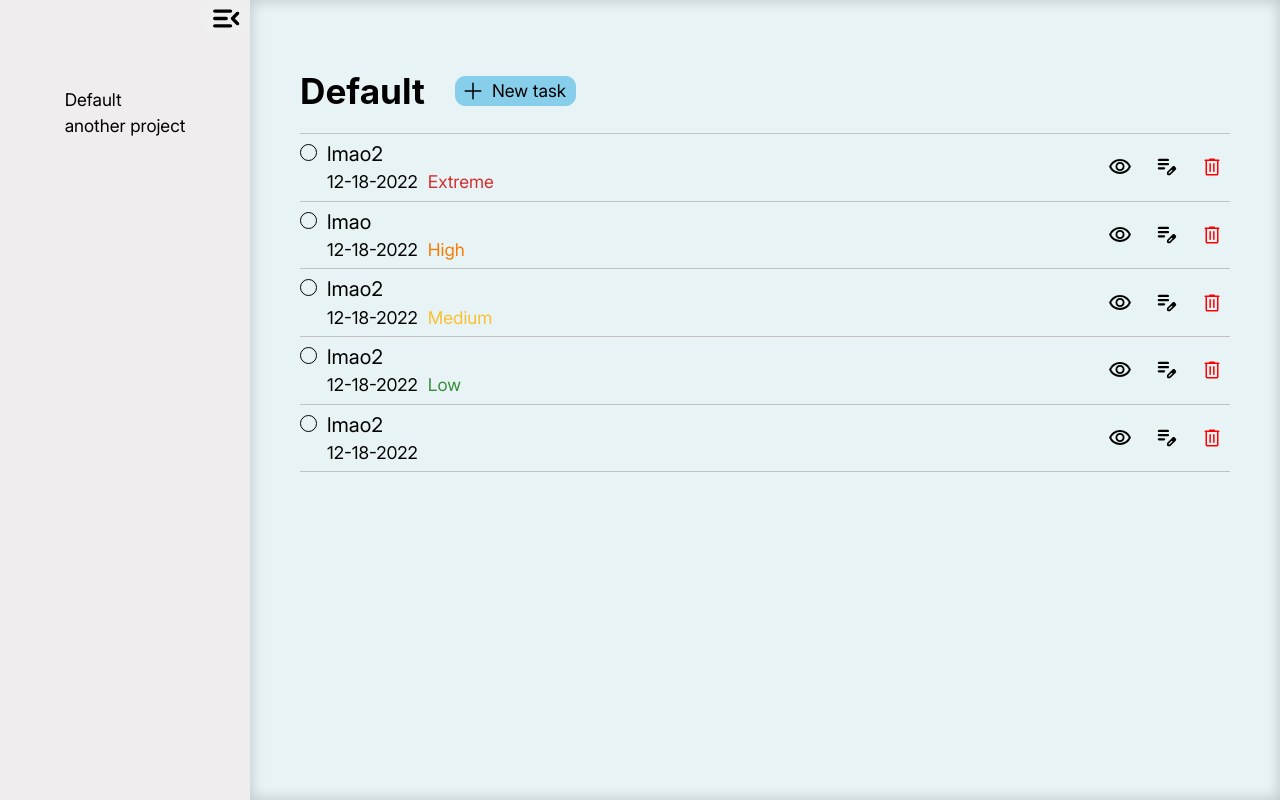
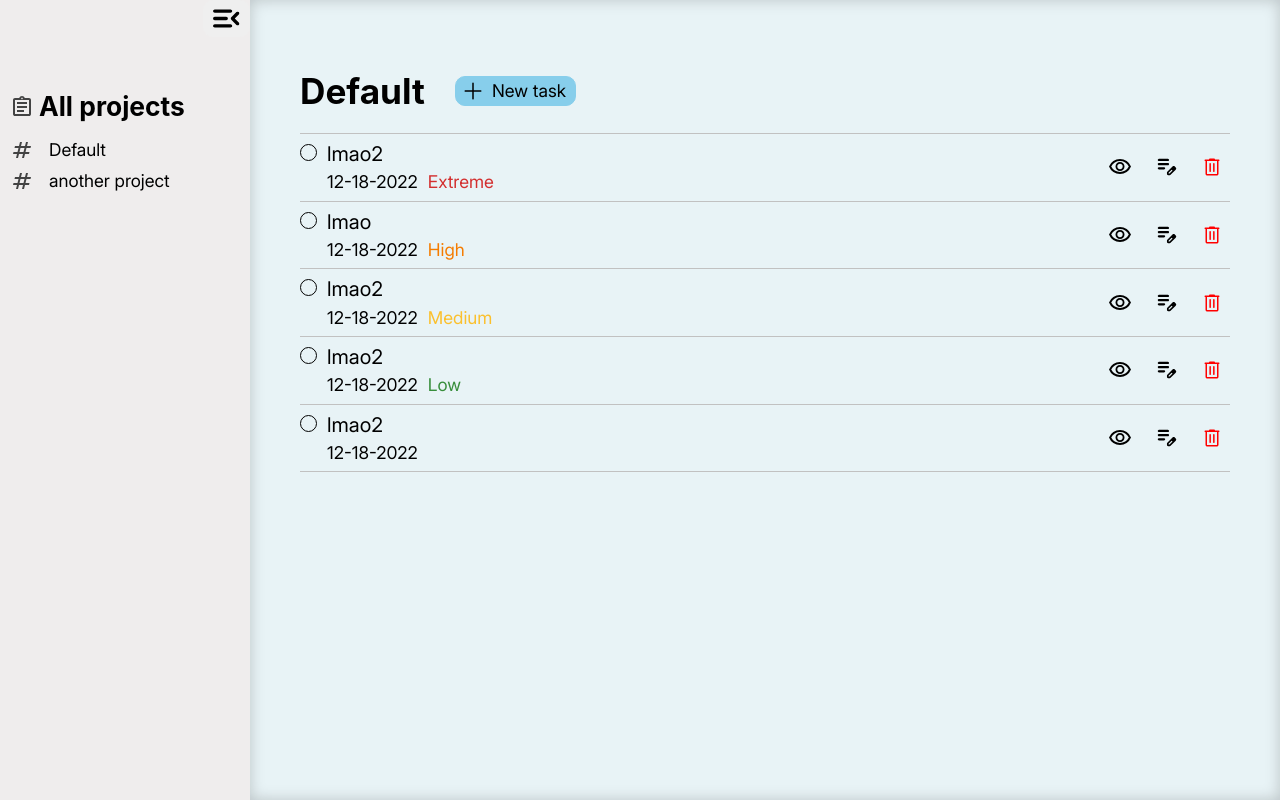
Before and after one commit to fromscode/todo-app, a website built with webpack: page src/index.html in a window 1280 px wide. Built offline with nearby package versions, Linux system fonts and the light colour scheme; a web font is replaced by a local one.

Commit message:
Add icons and style to sidebar

```diff
--- a/src/addEventListeners.js
+++ b/src/addEventListeners.js
@@ -215,7 +215,9 @@ function addSidebarCollapseEventListener() {
 
     btn.addEventListener('click', () => {
         btn.parentElement.classList.toggle("collapsed");
-        btn.parentElement.querySelector("ul").classList.toggle("none");
+        btn.parentElement.querySelector(".project-list").classList.toggle("flex");
+        btn.parentElement.querySelector(".project-list").classList.toggle("column");
+        btn.parentElement.querySelector(".project-list").classList.toggle("none");
         btn.firstChild.src = btn.parentElement.classList.length > 1 ? menu : menuOpen;
         console.log(menu);
     })
--- a/src/index.html
+++ b/src/index.html
@@ -11,6 +11,7 @@
     <div class="sidebar">
         <button type="button" class="collapse-btn"></button>
         <ul class="project-list">
+            <h2> <img id="all-project-icon"> All projects</h2>
         </ul>
     </div>
 
--- a/src/init.js
+++ b/src/init.js
@@ -2,6 +2,8 @@ import displayProject from './dom.js';
 import addAllListeners from './addEventListeners.js';
 import menu from './assets/icons/menu_open.svg';
 import add from './assets/icons/add.svg';
+import projectIcon from './assets/icons/project.svg';
+import allProjectIcons from './assets/icons/all_projects.svg';
 
 function initialize(projectList, project) {
     displayProject(project);
@@ -33,11 +35,20 @@ function displayAddIcon() {
 
 function displayAllProjectNames(projectList) {
     const ul = document.querySelector(".project-list");
+    ul.querySelector("#all-project-icon").src = allProjectIcons;
+    ul.classList.add("flex", "column");
 
     for (const project of projectList) {
         const li = document.createElement("li");
         li.classList.add("project-name");
-        li.textContent = project.getName();
+        const icon = document.createElement("img");
+        icon.src = projectIcon;
+        li.append(icon);
+
+        const projectName = document.createElement("span");
+        projectName.textContent = project.getName();
+        li.appendChild(projectName);
+        li.id = project.getId();
         ul.append(li);
     }
 }
--- a/src/styles/layout.css
+++ b/src/styles/layout.css
@@ -14,7 +14,6 @@ header {
     display: flex;
     width: 250px;
     flex-shrink: 0;
-    align-items: center;
     flex-direction: column;
 }
 
@@ -101,3 +100,22 @@ header {
 .collapse-btn:hover {
     background-color: grey;
 }
+
+.project-name {
+    margin-bottom: 5px;
+}
+
+.project-list {
+    margin-left: 10px;
+}
+
+.project-list li {
+    display: flex;
+    gap: 15px;
+}
+
+.project-list h2 {
+    display: flex;
+    gap: 5px;
+    margin-bottom: 10px;
+}
```
Also changed, not shown: src/assets/icons/all_projects.svg (added), src/assets/icons/project.svg (added).
